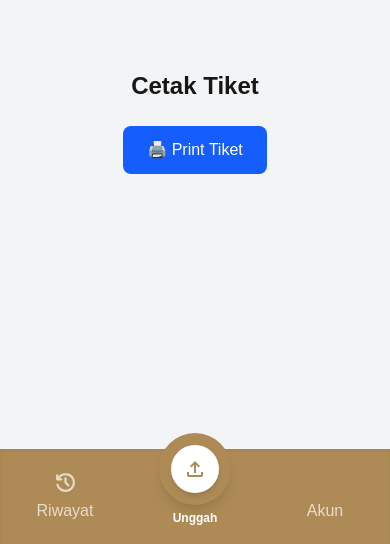
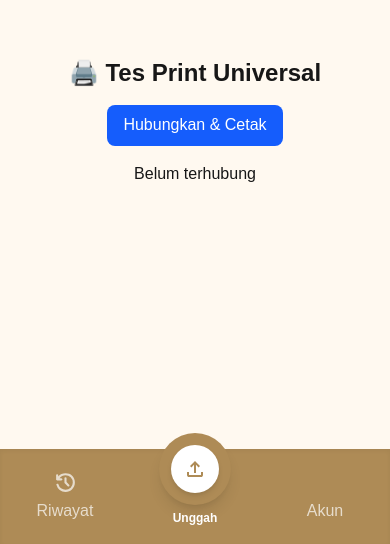
Before and after one commit to pt-hms/pt-hms, a Next.js app: page /driver/print in a window 390 px wide. Shown: the part 300-844 px from the top of the page. Built offline with nearby package versions, Linux system fonts and the light colour scheme; some icons are missing.

Commit message:
check print in mobile

```diff
--- a/src/app/driver/print/page.js
+++ b/src/app/driver/print/page.js
@@ -1,45 +1,66 @@
 "use client";
+import { useState } from "react";
 
 export default function PrintPage() {
-   const handlePrint = async () => {
+   const [status, setStatus] = useState("Belum terhubung");
+
+   const detectDevice = () => {
+      const ua = navigator.userAgent.toLowerCase();
+      if (/android/i.test(ua)) return "android";
+      if (/iphone|ipad|ipod/i.test(ua)) return "ios";
+      return "desktop";
+   };
+
+   const connectPrinter = async () => {
+      const deviceType = detectDevice();
+      setStatus(`Mendeteksi perangkat: ${deviceType}`);
+
       try {
-         // Minta user pilih printer yang sudah terhubung via Bluetooth (pair dulu dari OS)
-         const port = await navigator.serial.requestPort();
-         await port.open({ baudRate: 9600 });
+         if (deviceType === "desktop") {
+            // === Web Serial API === (untuk Laptop / PC)
+            const port = await navigator.serial.requestPort();
+            await port.open({ baudRate: 9600 });
+            const writer = port.writable.getWriter();
 
-         const writer = port.writable.getWriter();
-         const encoder = new TextEncoder();
+            const text = "KJHMS\n15\nJUTA\n";
+            const encoder = new TextEncoder();
+            await writer.write(encoder.encode(text + "\n\n\n"));
 
-         // Isi tiket
-         const text = `
-KJHMS
+            writer.releaseLock();
+            await port.close();
+            setStatus("✅ Berhasil mencetak di desktop!");
+         } else {
+            // === Web Bluetooth === (untuk Android/iOS)
+            const device = await navigator.bluetooth.requestDevice({
+               acceptAllDevices: true,
+               optionalServices: [0xffe0], // Service umum untuk printer bluetooth
+            });
 
-15
+            setStatus(`🔗 Terhubung ke ${device.name || "Printer"}`);
 
-JUTA
+            const server = await device.gatt.connect();
+            const service = await server.getPrimaryService(0xffe0);
+            const characteristic = await service.getCharacteristic(0xffe1);
 
+            const text = "KJHMS\n15\nJUTA\n";
+            const encoder = new TextEncoder();
+            await characteristic.writeValue(encoder.encode(text + "\n\n\n"));
 
-
-\n\n\n`; // newline ekstra biar panjang
-
-         await writer.write(encoder.encode(text));
-
-         writer.releaseLock();
-         await port.close();
-
-         alert("✅ Tiket berhasil dikirim ke printer!");
+            setStatus("✅ Berhasil mencetak via Bluetooth!");
+         }
       } catch (err) {
-         console.error("Print error:", err);
-         alert("Gagal mencetak: " + err.message);
+         console.error(err);
+         setStatus("❌ Gagal mencetak: " + err.message);
       }
    };
 
    return (
-      <div className="flex flex-col items-center justify-center min-h-screen bg-gray-100">
-         <h1 className="text-2xl font-bold mb-6">Cetak Tiket</h1>
-         <button onClick={handlePrint} className="bg-blue-600 text-white px-6 py-3 rounded-lg hover:bg-blue-700 transition">
-            🖨️ Print Tiket
+      <div className="flex flex-col items-center justify-center min-h-screen text-center">
+         <h1 className="text-2xl font-bold mb-4">🖨️ Tes Print Universal</h1>
+         <button onClick={connectPrinter} className="bg-blue-600 text-white px-4 py-2 rounded-lg">
+            Hubungkan & Cetak
          </button>
+         <p className="mt-4">{status}</p>
       </div>
    );
 }
```
